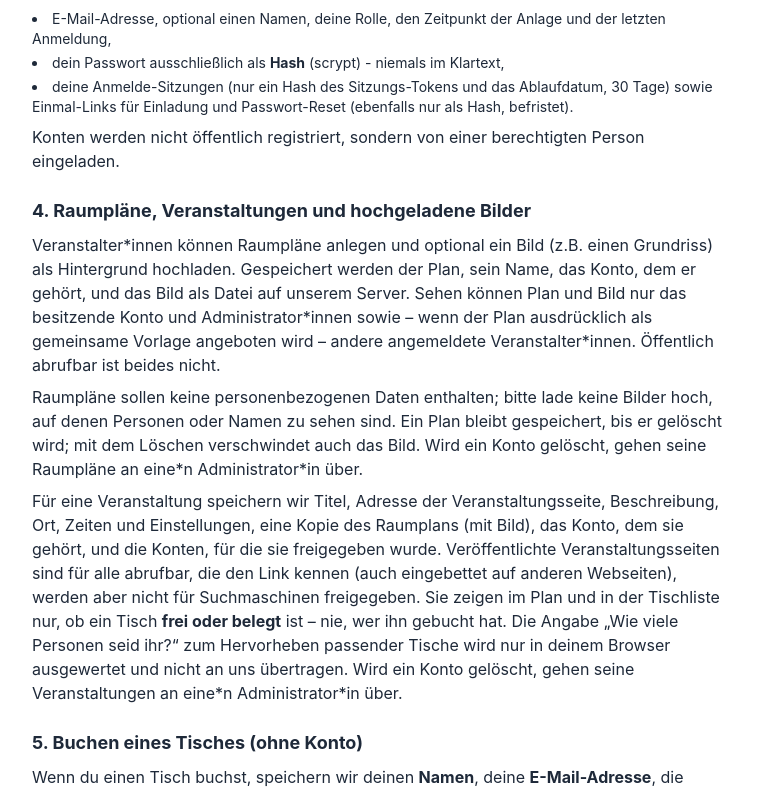
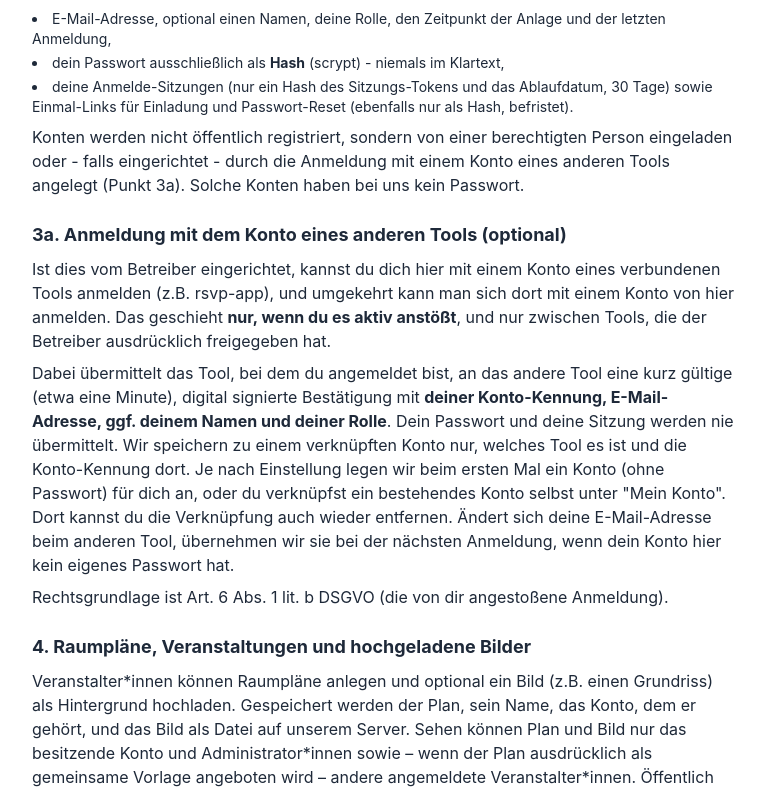
Before and after one commit to druXter/seating, a Next.js app: page /datenschutz in a window 1280 px wide. Shown: the part 688-1480 px from the top of the page, without its empty margins (256-1021 px from the left). Built offline with nearby package versions, Linux system fonts and the light colour scheme; no server answers.

Commit message:
docs: README, Datenschutz und Konzept für Phase 8

```diff
--- a/app/datenschutz/page.tsx
+++ b/app/datenschutz/page.tsx
@@ -3,12 +3,13 @@ import Link from 'next/link'
 
 // ENTWURF: Beschreibt, was dieses Tool tatsächlich speichert und verarbeitet. Er ersetzt keine
 // Rechtsberatung - vor dem Einsatz mit Externen bitte einmal prüfen lassen und bei jeder
-// Änderung der Datenverarbeitung mitpflegen. Stand: Phase 6 (Konten der Veranstalter*innen,
+// Änderung der Datenverarbeitung mitpflegen. Stand: Phase 8 (Konten der Veranstalter*innen,
 // Raumpläne mit Hintergrundbildern, Events mit öffentlicher Planansicht und Freigaben, Tischbuchung
 // ohne Konto mit Mail-Bestätigung, Verwaltungslink, Buchungsmails mit .ics und Löschfristen;
 // Buchungsverwaltung durch Veranstalter*innen mit interner Notiz, Rundmail und CSV-Export;
 // Warteliste mit Nachrück-Angebot, Phase 4b; Einzelplätze, Phase 5; Sitzordnung mit Gästeliste der
-// Veranstalter*innen, Phase 6; Anbindung an rsvp-app, Phase 7).
+// Veranstalter*innen, Phase 6; Anbindung an rsvp-app, Phase 7; Anmeldung mit Konten anderer Tools der
+// Suite, Phase 8).
 //
 // Liest Verantwortlichen- und Infrastruktur-Angaben zur Laufzeit aus der (nicht
 // versionierten) .env, analog zu app/impressum/page.tsx - force-dynamic verhindert, dass
@@ -69,7 +70,32 @@ export default function DatenschutzPage() {
             </li>
           </ul>
           <p className="mt-2">
-            Konten werden nicht öffentlich registriert, sondern von einer berechtigten Person eingeladen.
+            Konten werden nicht öffentlich registriert, sondern von einer berechtigten Person eingeladen oder - falls
+            eingerichtet - durch die Anmeldung mit einem Konto eines anderen Tools angelegt (Punkt 3a). Solche Konten
+            haben bei uns kein Passwort.
+          </p>
+        </div>
+
+        <div>
+          <h2 className="font-bold text-lg">3a. Anmeldung mit dem Konto eines anderen Tools (optional)</h2>
+          <p className="mt-2">
+            Ist dies vom Betreiber eingerichtet, kannst du dich hier mit einem Konto eines verbundenen Tools anmelden
+            (z.B. rsvp-app), und umgekehrt kann man sich dort mit einem Konto von hier anmelden. Das geschieht{' '}
+            <strong>nur, wenn du es aktiv anstößt</strong>, und nur zwischen Tools, die der Betreiber ausdrücklich
+            freigegeben hat.
+          </p>
+          <p className="mt-2">
+            Dabei übermittelt das Tool, bei dem du angemeldet bist, an das andere Tool eine kurz gültige (etwa eine
+            Minute), digital signierte Bestätigung mit <strong>deiner Konto-Kennung, E-Mail-Adresse, ggf. deinem
+            Namen und deiner Rolle</strong>. Dein Passwort und deine Sitzung werden nie übermittelt. Wir speichern zu
+            einem verknüpften Konto nur, welches Tool es ist und die Konto-Kennung dort. Je nach Einstellung legen wir
+            beim ersten Mal ein Konto (ohne Passwort) für dich an, oder du verknüpfst ein bestehendes Konto selbst unter
+            &quot;Mein Konto&quot;. Dort kannst du die Verknüpfung auch wieder entfernen. Ändert sich deine
+            E-Mail-Adresse beim anderen Tool, übernehmen wir sie bei der nächsten Anmeldung, wenn dein Konto hier
+            kein eigenes Passwort hat.
+          </p>
+          <p className="mt-2">
+            Rechtsgrundlage ist Art. 6 Abs. 1 lit. b DSGVO (die von dir angestoßene Anmeldung).
           </p>
         </div>
 
@@ -230,6 +256,7 @@ export default function DatenschutzPage() {
           </p>
           <ul className="list-disc list-inside mt-2 space-y-1 text-sm">
             <li><code>__Host-session</code> - Anmeldung an deinem Konto (30 Tage)</li>
+            <li><code>__Host-suite-state</code> - nur während einer Anmeldung über ein anderes Tool (höchstens 10 Minuten)</li>
             <li><code>invite_link</code> - nur kurz (2 Minuten), wenn ein Konto einen Einladungslink zum Weitergeben angezeigt bekommt</li>
           </ul>
         </div>
@@ -247,6 +274,11 @@ export default function DatenschutzPage() {
             Veranstaltungen sind davon nicht betroffen.
           </p>
           <p className="mt-2">
+            <strong>Andere Tools der Suite:</strong> Meldest du dich über ein anderes Tool an oder mit deinem Konto von hier
+            bei einem anderen Tool, gehen die unter Punkt 3a genannten Angaben direkt an dieses Tool - nur an Tools, die
+            der Betreiber freigegeben hat.
+          </p>
+          <p className="mt-2">
             <strong>Hosting:</strong> Diese Anwendung wird auf einem vom Verantwortlichen selbst betriebenen und
             administrierten Server gehostet. Es findet keine Weitergabe der Daten an einen externen Hosting-Anbieter
             statt.
@@ -257,7 +289,8 @@ export default function DatenschutzPage() {
           <h2 className="font-bold text-lg">10. Speicherdauer</h2>
           <p className="mt-2">
             Ein Konto wird automatisch gelöscht, wenn du dich <strong>2 Jahre</strong> lang nicht mehr angemeldet
-            hast und dir keine Raumpläne und Veranstaltungen mehr gehören - inklusive Sitzungen und Freigaben.
+            hast und dir keine Raumpläne und Veranstaltungen mehr gehören - inklusive Sitzungen, Verknüpfungen zu anderen
+            Tools und Freigaben.
             Administrator-Konten sind von dieser
             automatischen Löschung ausgenommen.
             Unabhängig davon kannst du jederzeit unter der oben genannten Adresse um frühere Löschung deines Kontos
```
Also changed, not shown: 2 other files (tests, documents, lock files or other folders).
